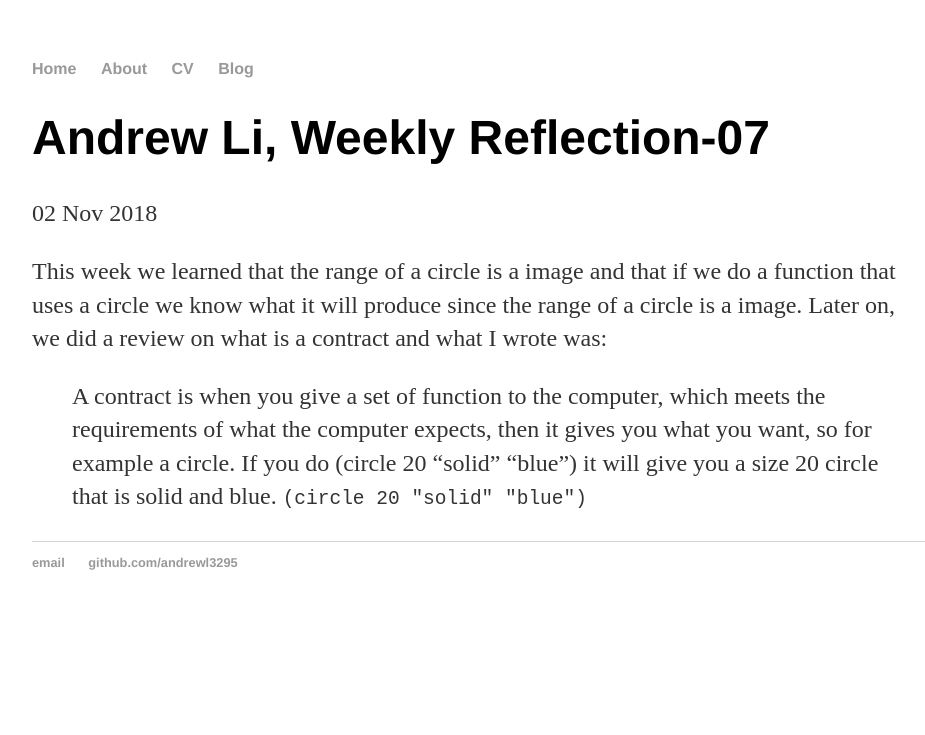
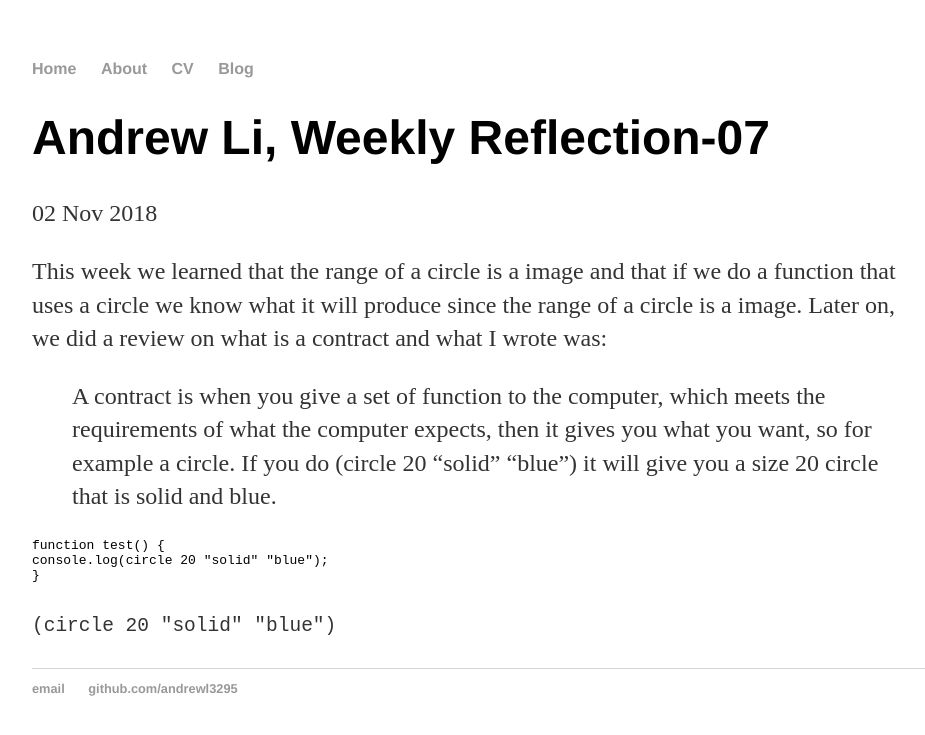
Before and after one commit to Andrewl3295/Andrewl3295.github.io, a Jekyll site: the page built from _posts/2018-11-02-Weekly-Reflection-07.md, in a window 1280 px wide. Shown: the top 735 px of the page, without its empty margins (160-1085 px from the left). Built offline with Jekyll 4.4.1, drawn with Linux system fonts in a browser that asks for light colours.

Commit message:
Update 2018-11-02-Weekly-Reflection-07.md

````diff
--- a/_posts/2018-11-02-Weekly-Reflection-07.md
+++ b/_posts/2018-11-02-Weekly-Reflection-07.md
@@ -6,4 +6,10 @@ date: 2018-11-02
 
 This week we learned that the range of a circle is a image and that if we do a function that uses a circle we know what it will produce since the range of a circle is a image. Later on, we did a review on what is a contract and what I wrote was:
 >A contract is when you give a set of function to the computer, which meets the requirements of what the computer expects, then it gives you what you want, so for example a circle. If you do (circle 20 "solid" "blue") it will give you a size 20 circle that is solid and blue.
+
+```javascript
+function test() {
+console.log(circle 20 "solid" "blue");
+}
+```
 ```(circle 20 "solid" "blue")```
````
